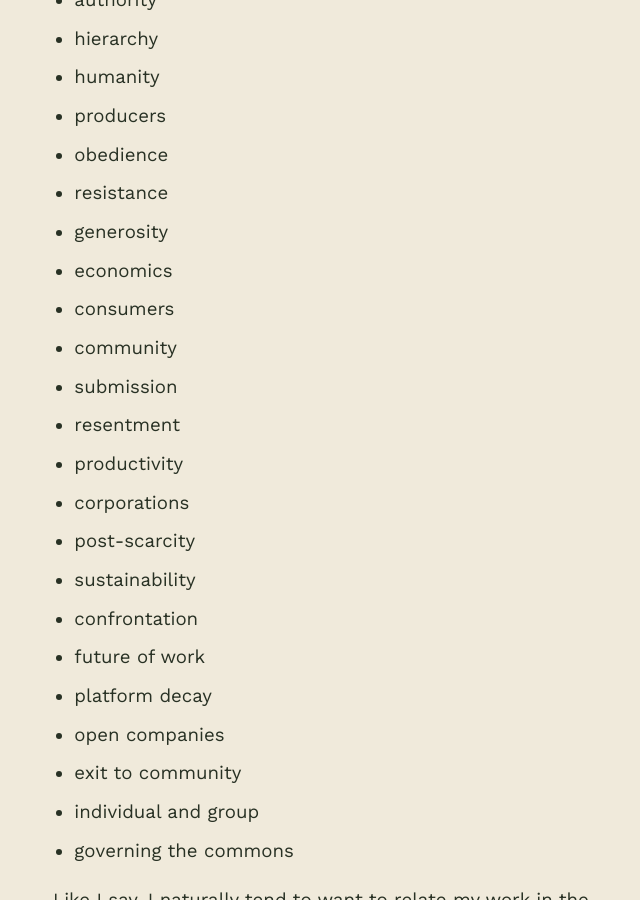
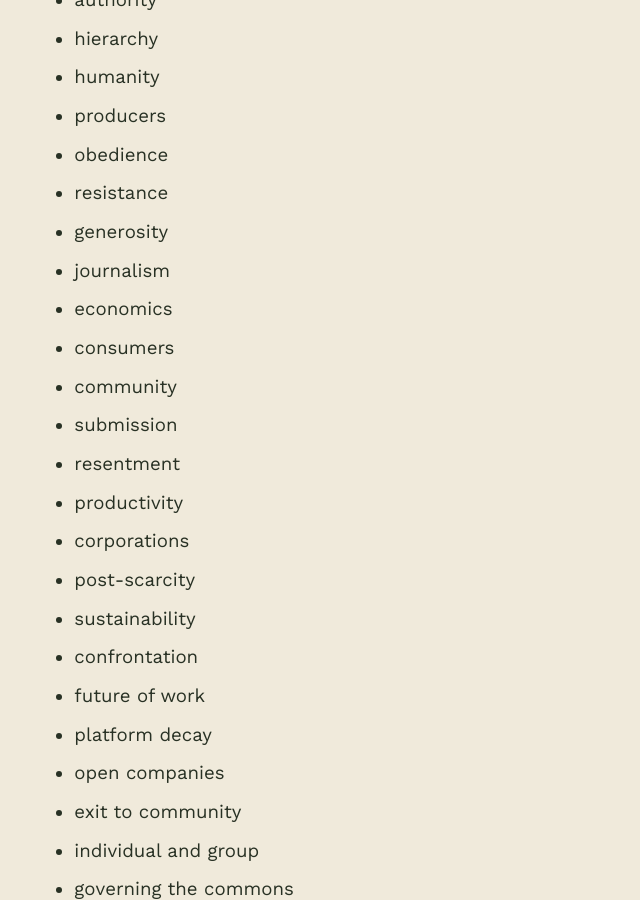
Before and after one commit to chadwhitacre/openpath, a Jekyll site: the page built from _posts/2024-01-04-welcome-to-open-path.md, in a window 1280 px wide and 900 px high, scrolled down 4126 px. Shown: the whole window, without its empty margins (307-947 px from the left). Built offline with Jekyll 4.4.1, drawn with Linux system fonts in a browser that asks for light colours; some web fonts are replaced.

Commit message:
Why not? :shrug:

```diff
--- a/_posts/2024-01-04-welcome-to-open-path.md
+++ b/_posts/2024-01-04-welcome-to-open-path.md
@@ -132,6 +132,7 @@ we have a lot of ground to cover:
 - obedience
 - resistance
 - generosity
+- journalism
 - economics
 - consumers
 - community
```
